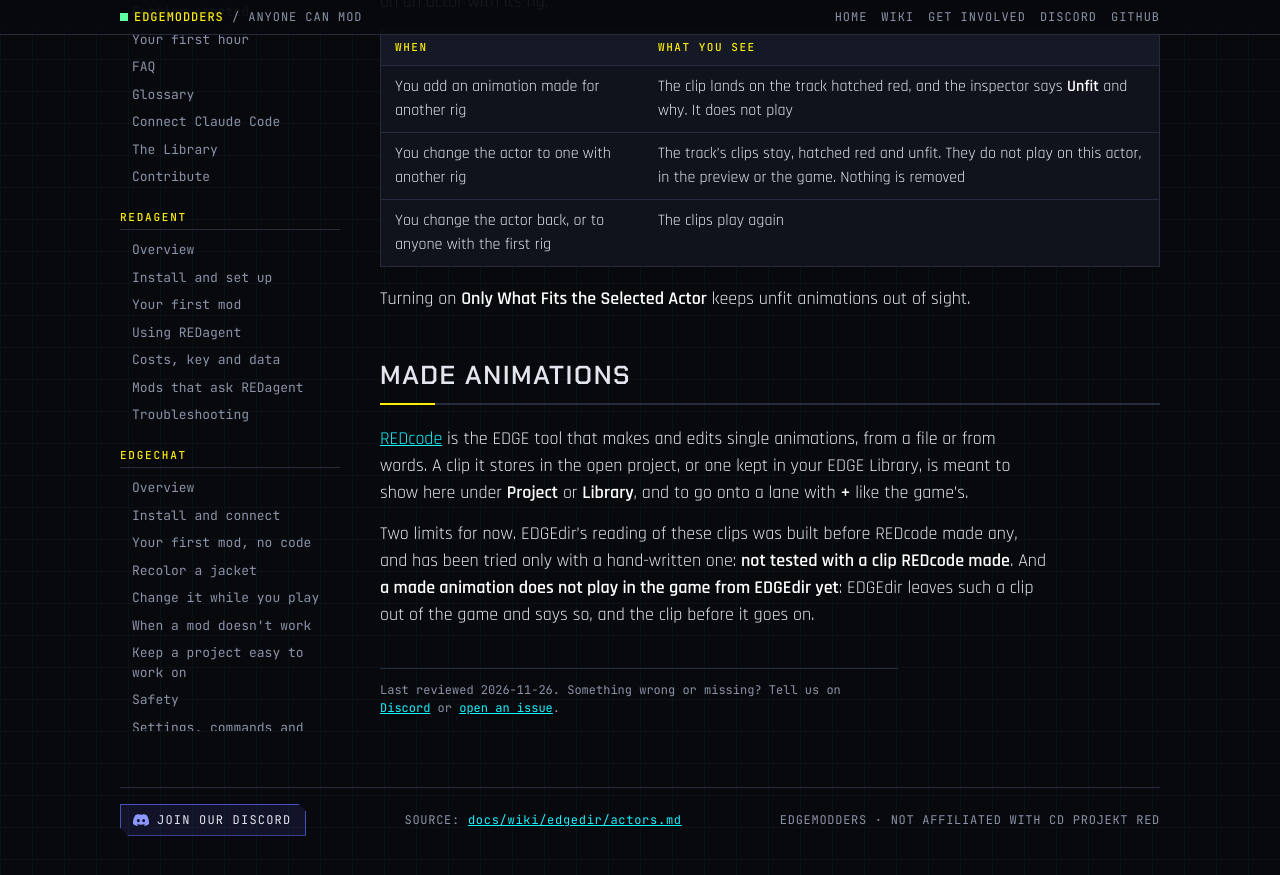
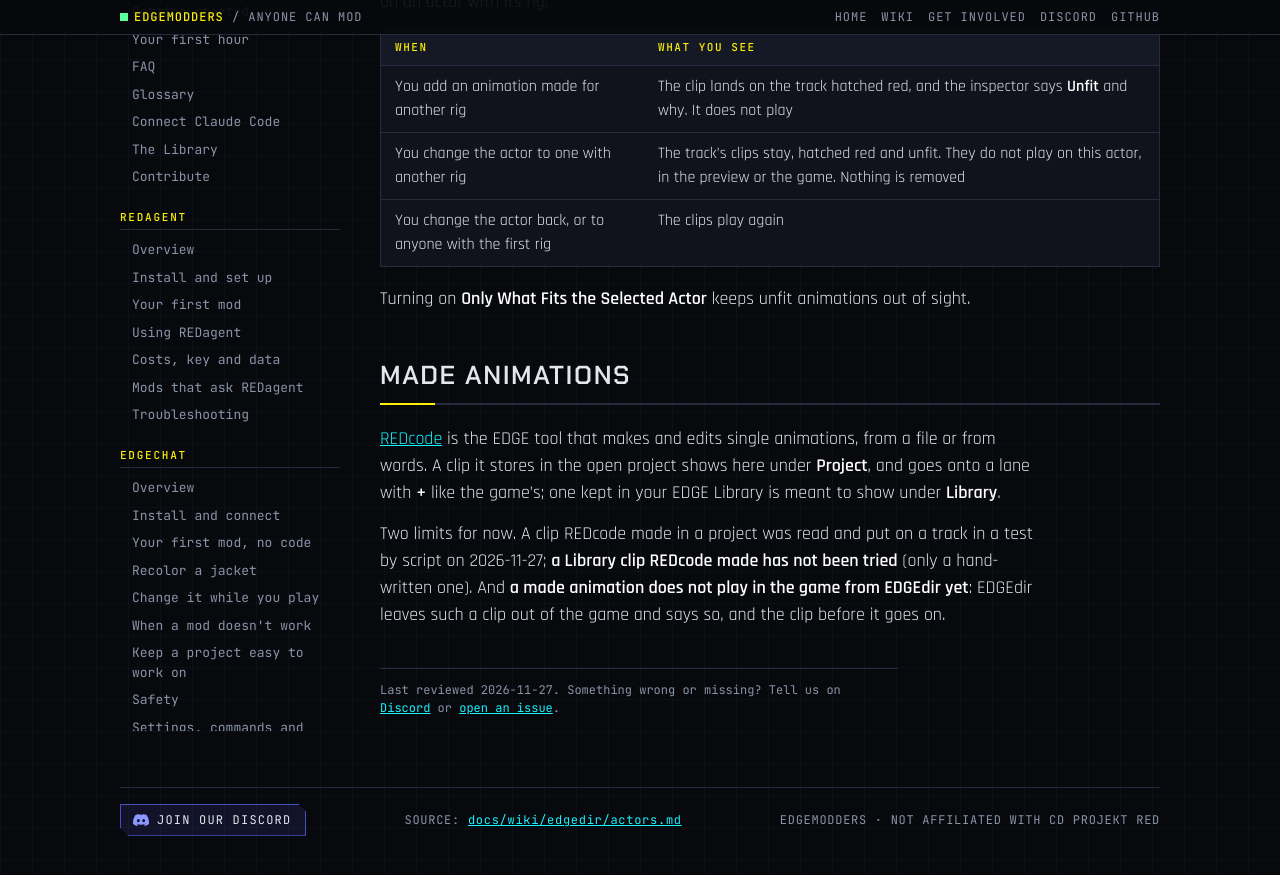
Before and after one commit to Edgemodders/EDGEweb, a Jekyll site: the page built from docs/wiki/edgedir/actors.md, in a window 1280 px wide and 900 px high, scrolled down 3301 px. Shown: the top 875 px of the window. Built offline with Jekyll 4.4.1, drawn with Linux system fonts in a browser that asks for light colours.

Commit message:
EDGEdir 0.0.35: the wiki says a project clip REDcode made was read by script; dashboard version
Co-Authored-By: Claude Fable 5.2 <noreply@anthropic.com>

```diff
--- a/docs/dashboard.html
+++ b/docs/dashboard.html
@@ -222,7 +222,7 @@ pre.how { background: #05060a; border: 1px solid var(--line); padding: 12px 14px
 </div>
 <div id="tip" role="tooltip"></div>
 
-<script src="assets/dashboard/status.js?v=472"></script>
+<script src="assets/dashboard/status.js?v=473"></script>
 <script>
 (function () {
   var S = window.EDGE_STATUS;
--- a/docs/wiki/edgedir/actors.md
+++ b/docs/wiki/edgedir/actors.md
@@ -4,7 +4,7 @@ nav_title: Actors and animations
 section: EDGEdir
 order: 4
 description: "Choosing who acts on a track from the game's characters or V, the Animations view with its search and filters, putting an animation on a track, why an animation must fit the actor's rig, and animations made in REDcode."
-reviewed: 2026-11-26
+reviewed: 2026-11-27
 ---
 
 # Actors and <span class="y">animations</span>
@@ -83,6 +83,6 @@ Turning on **Only What Fits the Selected Actor** keeps unfit animations out of s
 
 ## Made animations {#animations-made-in-edgefab}
 
-[REDcode](../redcode/) is the EDGE tool that makes and edits single animations, from a file or from words. A clip it stores in the open project, or one kept in your EDGE Library, is meant to show here under **Project** or **Library**, and to go onto a lane with **+** like the game's.
+[REDcode](../redcode/) is the EDGE tool that makes and edits single animations, from a file or from words. A clip it stores in the open project shows here under **Project**, and goes onto a lane with **+** like the game's; one kept in your EDGE Library is meant to show under **Library**.
 
-Two limits for now. EDGEdir's reading of these clips was built before REDcode made any, and has been tried only with a hand-written one: **not tested with a clip REDcode made**. And **a made animation does not play in the game from EDGEdir yet**: EDGEdir leaves such a clip out of the game and says so, and the clip before it goes on.
+Two limits for now. A clip REDcode made in a project was read and put on a track in a test by script on 2026-11-27; **a Library clip REDcode made has not been tried** (only a hand-written one). And **a made animation does not play in the game from EDGEdir yet**: EDGEdir leaves such a clip out of the game and says so, and the clip before it goes on.
```
Also changed, not shown: docs/wiki/edgedir/index.md (+2 -2 lines), docs/wiki/edgedir/settings.md (+1 -1 lines), docs/assets/dashboard/status.js.
